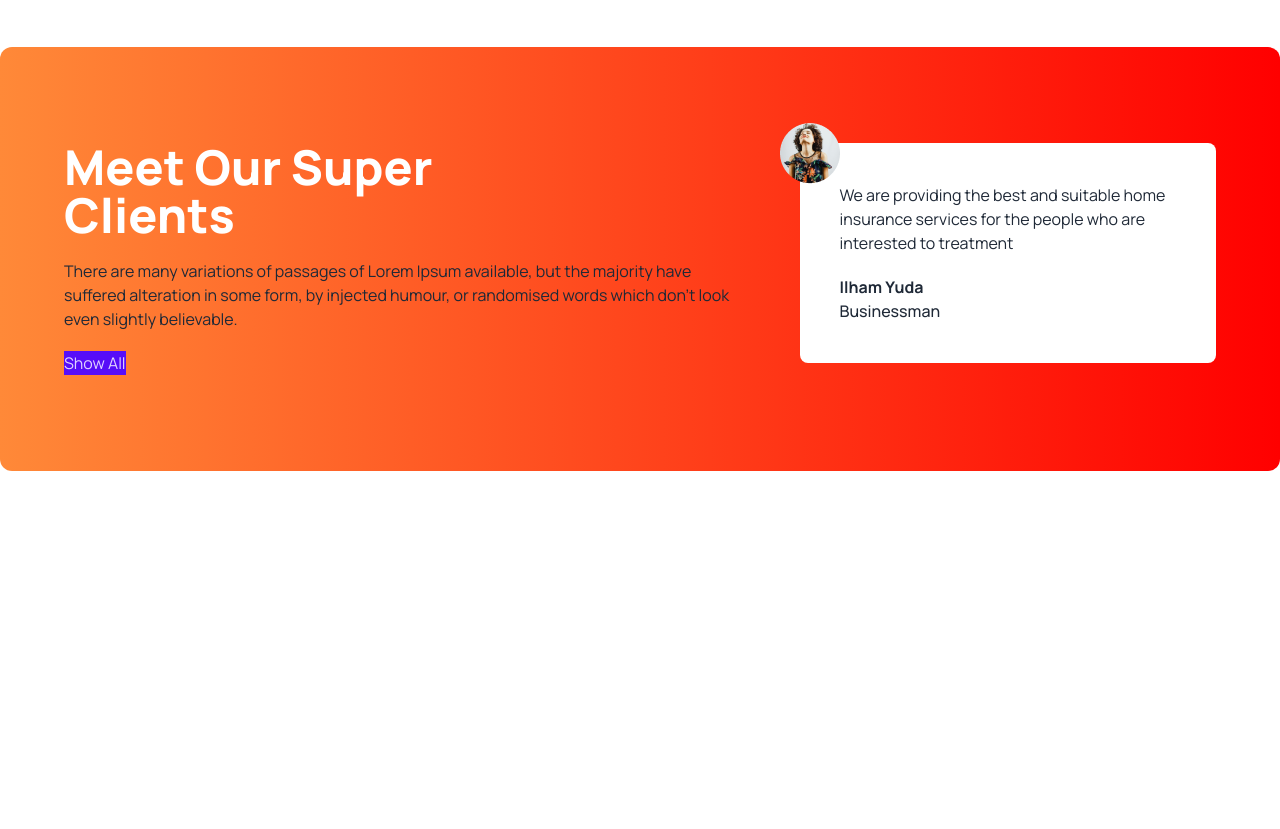
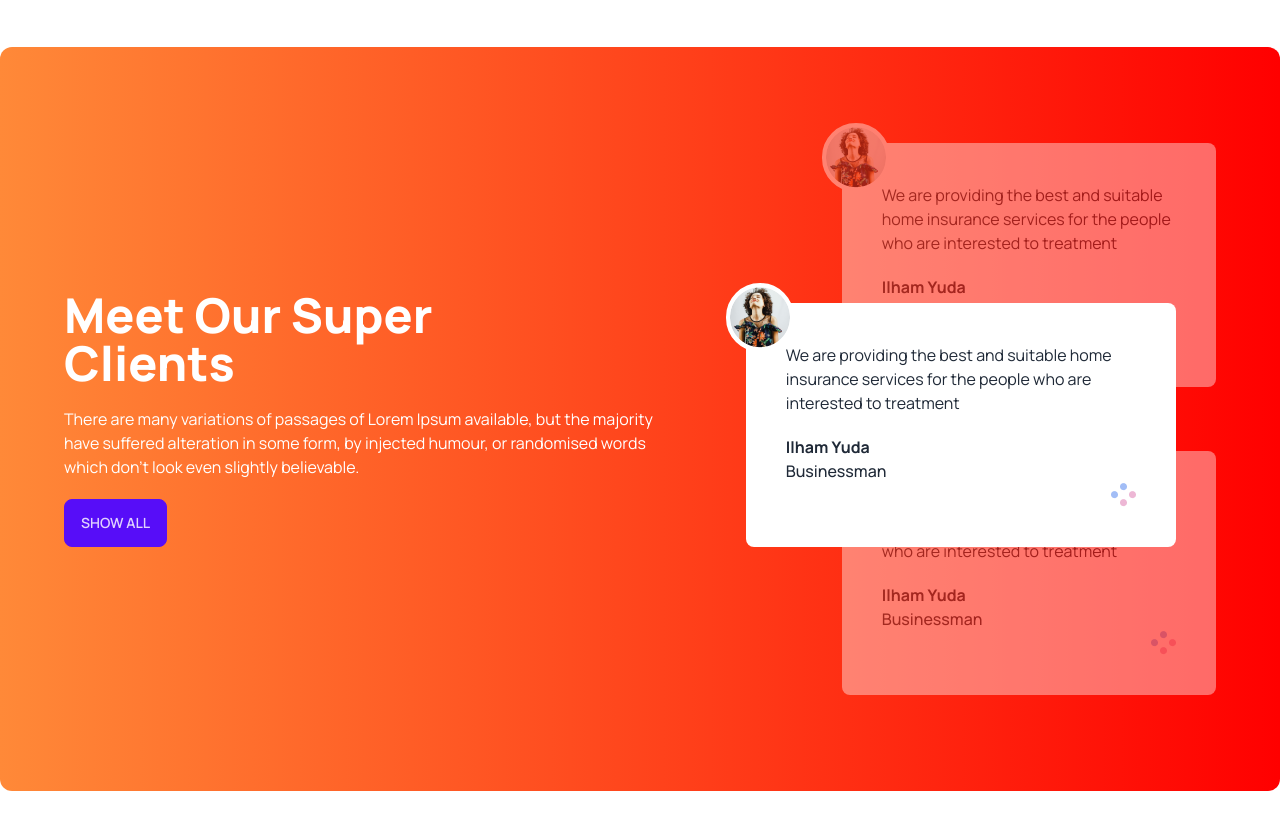
Before and after one commit to Ashiq1052/Tea-House, a plain HTML site: page index.html in a window 1280 px wide. Shown: the part 1740-2569 px from the top of the page. Before the commit the page ends 2307 px from the top, so only its background shows below. Drawn offline with nearby package versions, Linux system fonts and the light colour scheme.

Commit message:
review container

```diff
--- a/index.html
+++ b/index.html
@@ -126,18 +126,45 @@
 
          <!-- super client section -->
          <section class="my-24 flex flex-col lg:flex-row gap-12 rounded-xl bg-gradient-to-r from-[#FF8938] to-[#F00] px-16 py-24">
-            <div class="space-y-5">
-                <h2 class="text-5xl font-extrabold text-white">Meet Our Super <br> Clients</h2>
-                <p>There are many variations of passages of Lorem Ipsum available, but the majority have suffered alteration in some form, by injected humour, or randomised words which don't look even slightly believable. </p>
-                <button class="btn-primary">Show All</button>
+            <div class="flex lg:pr-28 items-center">
+                <div class="space-y-5">
+                  <h2 class="text-5xl font-extrabold text-white">Meet Our Super <br> Clients</h2>
+                <p class="text-white">There are many variations of passages of Lorem Ipsum available, but the majority have suffered alteration in some form, by injected humour, or randomised words which don't look even slightly believable. </p>
+                <button class="btn btn-primary">Show All</button>
+                </div>
             </div>
-            <div>
-                <!-- review -->
-                <div class=" relative p-10 rounded-lg bg-white">
-                    <img class="absolute -top-5 -left-5" src="images/client.png" alt="">
+
+            <!-- review container -->
+            <div class="relative">
+                <!-- next review -->
+                <div class=" relative z-10 mb-16 opacity-40 p-10 rounded-lg bg-white">
+                    <img class="absolute -top-5 -left-5 border-4 border-white rounded-full bg-white" src="images/client.png" alt="">
                     <p>We are providing the best and suitable home insurance services for the people who are interested to treatment</p>
                     <h4 class="font-bold mt-5">Ilham Yuda</h4>
                     <p class="font-medium">Businessman</p>
+                    <div class="flex justify-end">
+                      <img src="images/circles.png" alt="">
+                    </div>
+                </div>
+                <!-- current review -->
+                <div class=" absolute z-20 top-40 lg:-left-24 lg:w-[430px] p-10 rounded-lg bg-white">
+                    <img class="absolute -top-5 -left-5 border-4 border-white rounded-full bg-white" src="images/client.png" alt="">
+                    <p>We are providing the best and suitable home insurance services for the people who are interested to treatment</p>
+                    <h4 class="font-bold mt-5">Ilham Yuda</h4>
+                    <p class="font-medium">Businessman</p>
+                    <div class="flex justify-end">
+                      <img src="images/circles.png" alt="">
+                    </div>
+                </div>
+                <!-- previous review -->
+                <div class=" relative z-10 opacity-40 p-10 rounded-lg bg-white">
+                    <img class="absolute -top-5 -left-5 border-4 border-white rounded-full bg-white" src="images/client.png" alt="">
+                    <p>We are providing the best and suitable home insurance services for the people who are interested to treatment</p>
+                    <h4 class="font-bold mt-5">Ilham Yuda</h4>
+                    <p class="font-medium">Businessman</p>
+                    <div class="flex justify-end">
+                      <img src="images/circles.png" alt="">
+                    </div>
                 </div>
             </div>
          </section>
```
